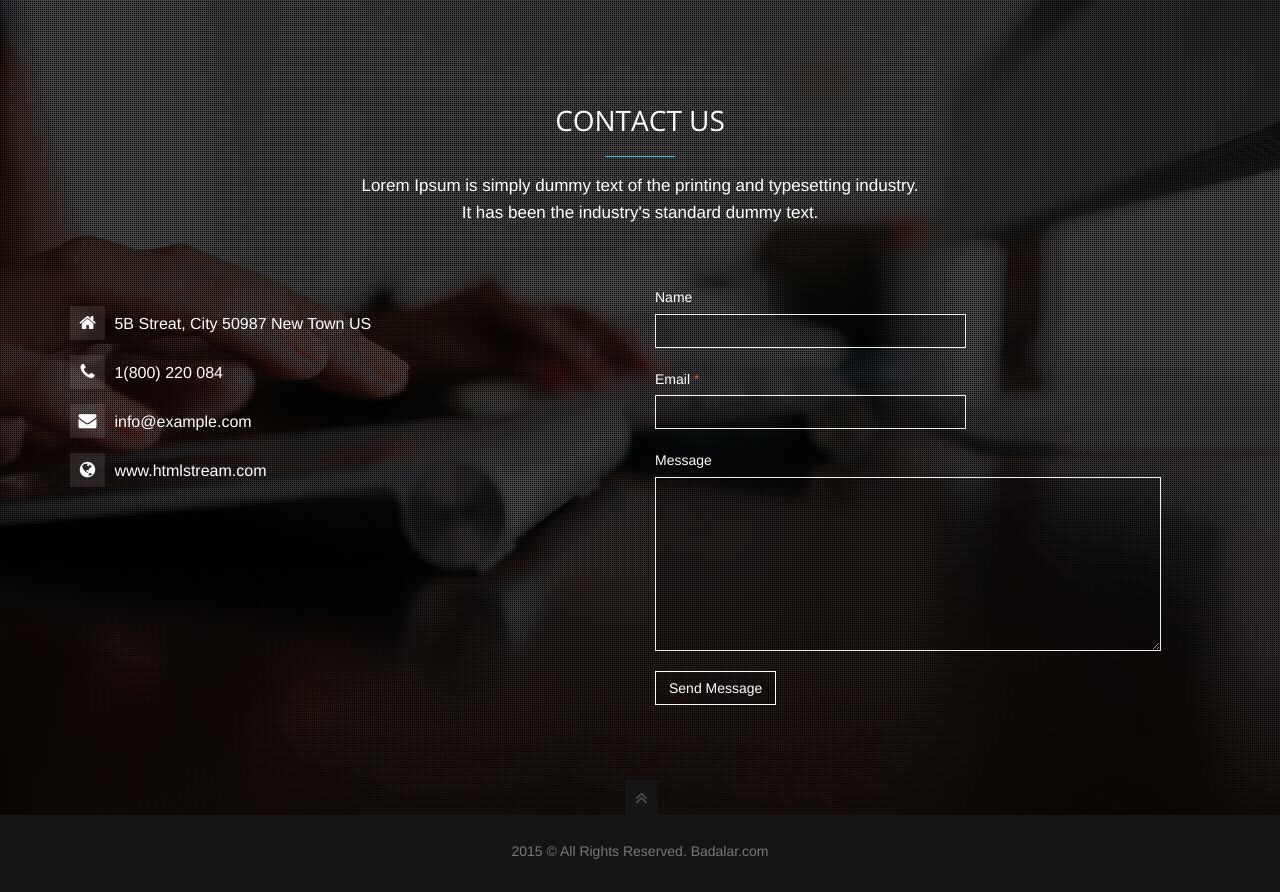
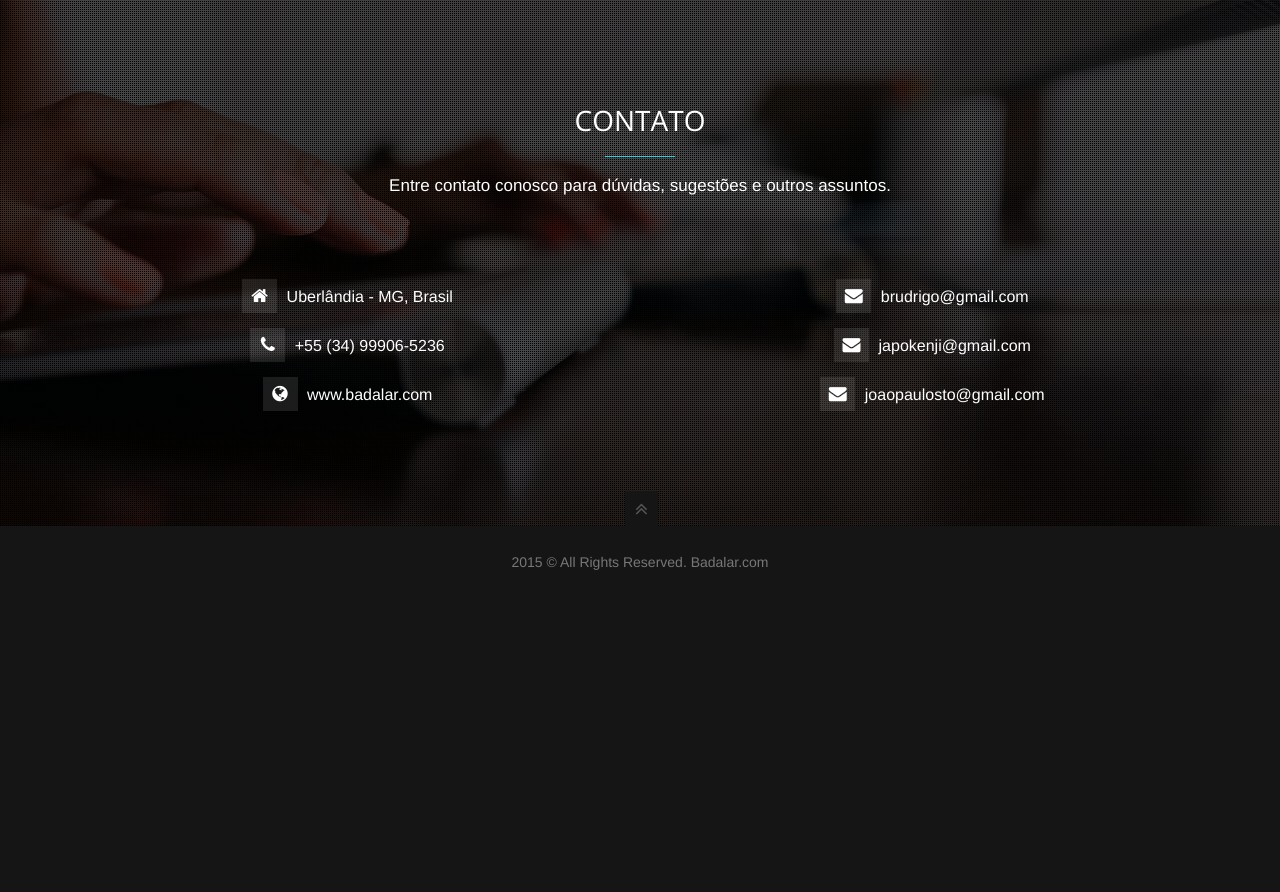
Before and after one commit to japokenji/teste, a plain HTML site: page index.html in a window 1280 px wide. Shown: the part 5410-6302 px from the top of the page. After the commit the page ends 6014 px from the top, so only its background shows below. Drawn offline with nearby package versions, Linux system fonts and the light colour scheme.

Commit message:
Atualização Bruno - Cotato
- Atualizaçao simples da div de contato

```diff
--- a/index.html
+++ b/index.html
@@ -727,59 +727,25 @@ The data-spy and data-target are part of the built-in Bootstrap scrollspy functi
     <section id="contact" class="contacts-section">
         <div class="container content-lg">
             <div class="title-v1">
-                <h2>Contact Us</h2>
-                <p>Lorem Ipsum is simply dummy text of the printing and typesetting industry. <br>
-                It has been the industry's standard dummy text.</p>
+                <h2>Contato</h2>
+                <p>Entre contato conosco para dúvidas, sugestões e outros assuntos.</p>
             </div>
 
-            <div class="row contacts-in">
+            <div class="row contacts-in text-center">
                 <div class="col-md-6 md-margin-bottom-40">
                     <ul class="list-unstyled">
-                        <li><i class="fa fa-home"></i> 5B Streat, City 50987 New Town US</li>
-                        <li><i class="fa fa-phone"></i> 1(800) 220 084</li>
-                        <li><i class="fa fa-envelope"></i> <a href="info@example.com">info@example.com</a></li>
-                        <li><i class="fa fa-globe"></i> <a href="http://htmlstream.com">www.htmlstream.com</a></li>
+                        <li><i class="fa fa-home"></i> Uberlândia - MG, Brasil</li>
+                        <li><i class="fa fa-phone"></i> +55 (34) 99906-5236</li>
+                        <li><i class="fa fa-globe"></i> <a href="#intro">www.badalar.com</a></li>
                     </ul>
                 </div>
 
                 <div class="col-md-6">
-                    <form action="assets/php/sky-forms-pro/demo-contacts-process.php" method="post" id="sky-form3" class="sky-form contact-style">
-                        <fieldset>
-                            <label>Name</label>
-                            <div class="row">
-                                <div class="col-md-7 margin-bottom-20 col-md-offset-0">
-                                    <div>
-                                        <input type="text" name="name" id="name" class="form-control">
-                                    </div>
-                                </div>
-                            </div>
-
-                            <label>Email <span class="color-red">*</span></label>
-                            <div class="row">
-                                <div class="col-md-7 margin-bottom-20 col-md-offset-0">
-                                    <div>
-                                        <input type="text" name="email" id="email" class="form-control">
-                                    </div>
-                                </div>
-                            </div>
-
-                            <label>Message</label>
-                            <div class="row">
-                                <div class="col-md-11 margin-bottom-20 col-md-offset-0">
-                                    <div>
-                                        <textarea rows="8" name="message" id="message" class="form-control"></textarea>
-                                    </div>
-                                </div>
-                            </div>
-
-                            <p><button type="submit" class="btn-u btn-brd btn-brd-hover btn-u-dark">Send Message</button></p>
-                        </fieldset>
-
-                        <div class="message">
-                            <i class="rounded-x fa fa-check"></i>
-                            <p>Your message was successfully sent!</p>
-                        </div>
-                    </form>
+                    <ul class="list-unstyled">
+                        <li><i class="fa fa-envelope"></i> <a href="mailto:brudrigo@gmail.com">brudrigo@gmail.com</a></li>
+                        <li><i class="fa fa-envelope"></i> <a href="mailto:japokenji@gmail.com ">japokenji@gmail.com</a></li>
+                        <li><i class="fa fa-envelope"></i> <a href="mailto:joaopaulosto@gmail.com">joaopaulosto@gmail.com</a></li>
+                    </ul>
                 </div>
             </div>
         </div>
```
